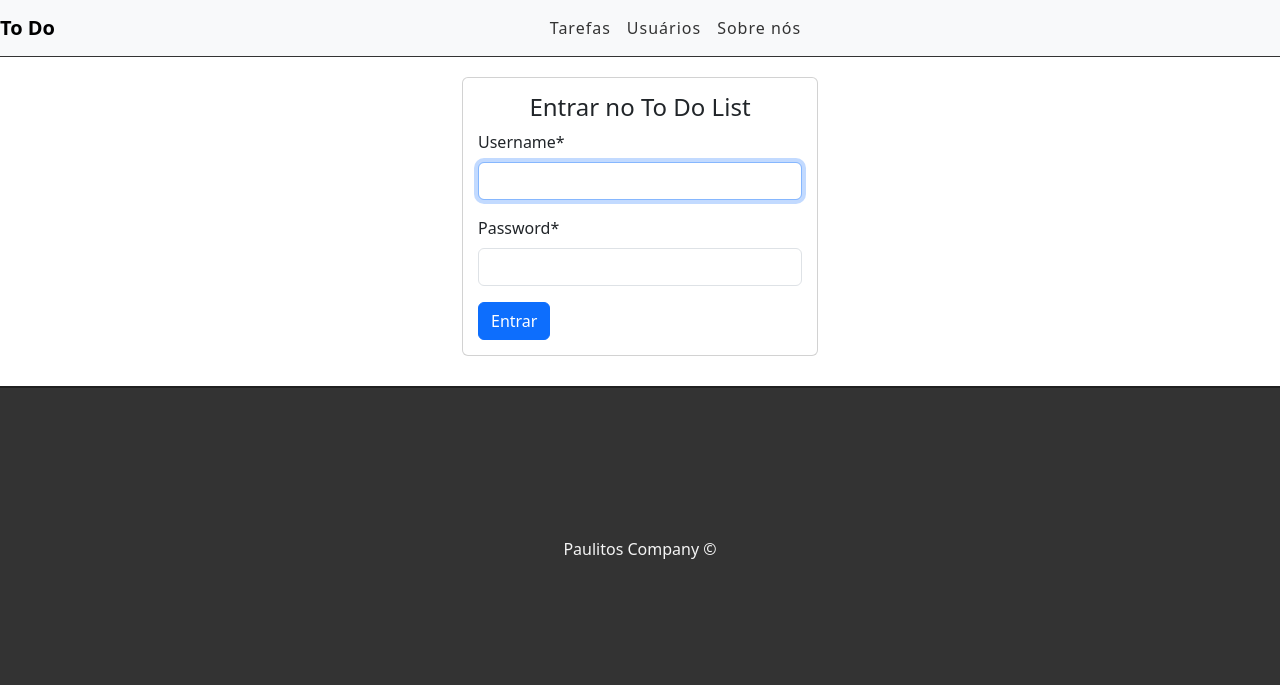
After one commit to PaPaPaulitos/todo-django, a Django app: page /accounts/login/ in a window 1280 px wide. The commit adds this page. Shown: the top 685 px of the page. Run offline with Django 4.2, Linux system fonts and the light colour scheme; some libraries are stand-ins or nearby versions.

Commit message:
Adicionando Login

```diff
--- a/tasks/static/css/style.css
+++ b/tasks/static/css/style.css
@@ -138,3 +138,10 @@ ul.messages li {
     margin-right: 5px;
     margin-left: 5px;
 }
+
+/* Login */
+
+.auth-card{
+    padding: 15px;
+    margin-bottom: 30px;
+}
--- /dev/null
+++ b/templates/registration/login.html
@@ -0,0 +1,20 @@
+{% extends 'base.html' %}
+{% load crispy_forms_tags %}
+
+{% block title %}Entrar no To Do List{% endblock %}
+
+{% block content %}
+<div class="row">
+    <div class="col-md-4 offset-md-4">
+        <div class="card auth-card">
+            <h4 class="card-title text-center">Entrar no To Do List</h4>
+            <form method="post">
+                {% csrf_token %}
+                <input type="hidden" name="next" value="{{ next }}">
+                {{ form|crispy }}
+                <button type="submit" class="btn btn-primary btn-block">Entrar</button>
+            </form>
+        </div>
+    </div>
+</div>
+{% endblock %}
--- a/todo/urls.py
+++ b/todo/urls.py
@@ -4,4 +4,5 @@ from django.urls import path,include
 urlpatterns = [
     path('admin/', admin.site.urls),
     path('',include('tasks.urls')),
+    path('accounts/',include('django.contrib.auth.urls'))
 ]
```
Also changed, not shown: todo/settings.py (+6 -1 lines).
